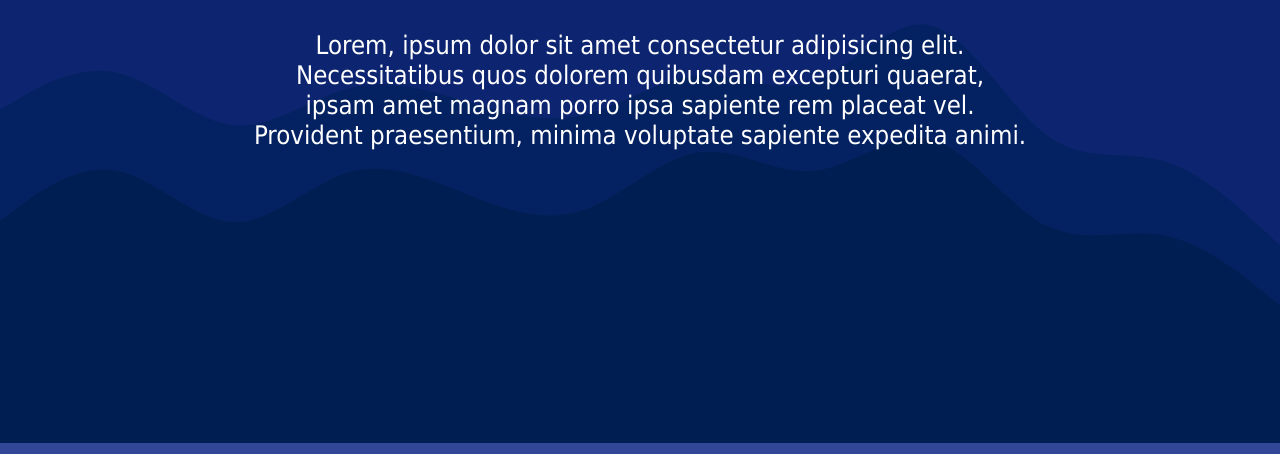
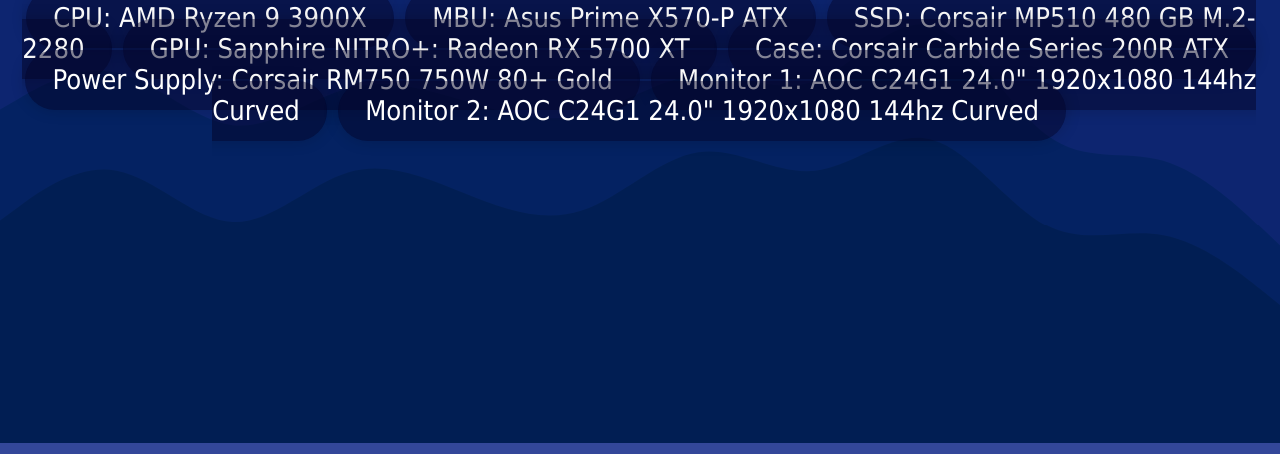
Before and after one commit to gtxg16/gtxg.github.io, a plain HTML site: page specs/index.html in a window 1280 px wide. Shown: the part 410-864 px from the top of the page. Drawn offline with Linux system fonts and the light colour scheme; a web font is replaced by a local one.

Commit message:
Fix unfinished product

```diff
--- a/specs/index.html
+++ b/specs/index.html
@@ -28,9 +28,16 @@
    </header>
    <main>
       <h1 id="title">pc specs</h1>
-      <p>Lorem, ipsum dolor sit amet consectetur adipisicing elit.<br>Necessitatibus quos dolorem quibusdam excepturi
-         quaerat,<br>ipsam amet magnam porro ipsa sapiente rem placeat vel.<br>Provident praesentium, minima voluptate
-         sapiente expedita animi.
+      <ul>
+         <li>CPU: AMD Ryzen 9 3900X</li>
+         <li>MBU: Asus Prime X570-P ATX</li>
+         <li>SSD: Corsair MP510 480 GB M.2-2280</li>
+         <li>GPU: Sapphire NITRO+: Radeon RX 5700 XT</li>
+         <li>Case: Corsair Carbide Series 200R ATX</li>
+         <li>Power Supply: Corsair RM750 750W 80+ Gold</li>
+         <li>Monitor 1: AOC C24G1 24.0" 1920x1080 144hz Curved</li>
+         <li>Monitor 2: AOC C24G1 24.0" 1920x1080 144hz Curved</li>
+      </ul>
       </p>
    </main>
 </body>
```
